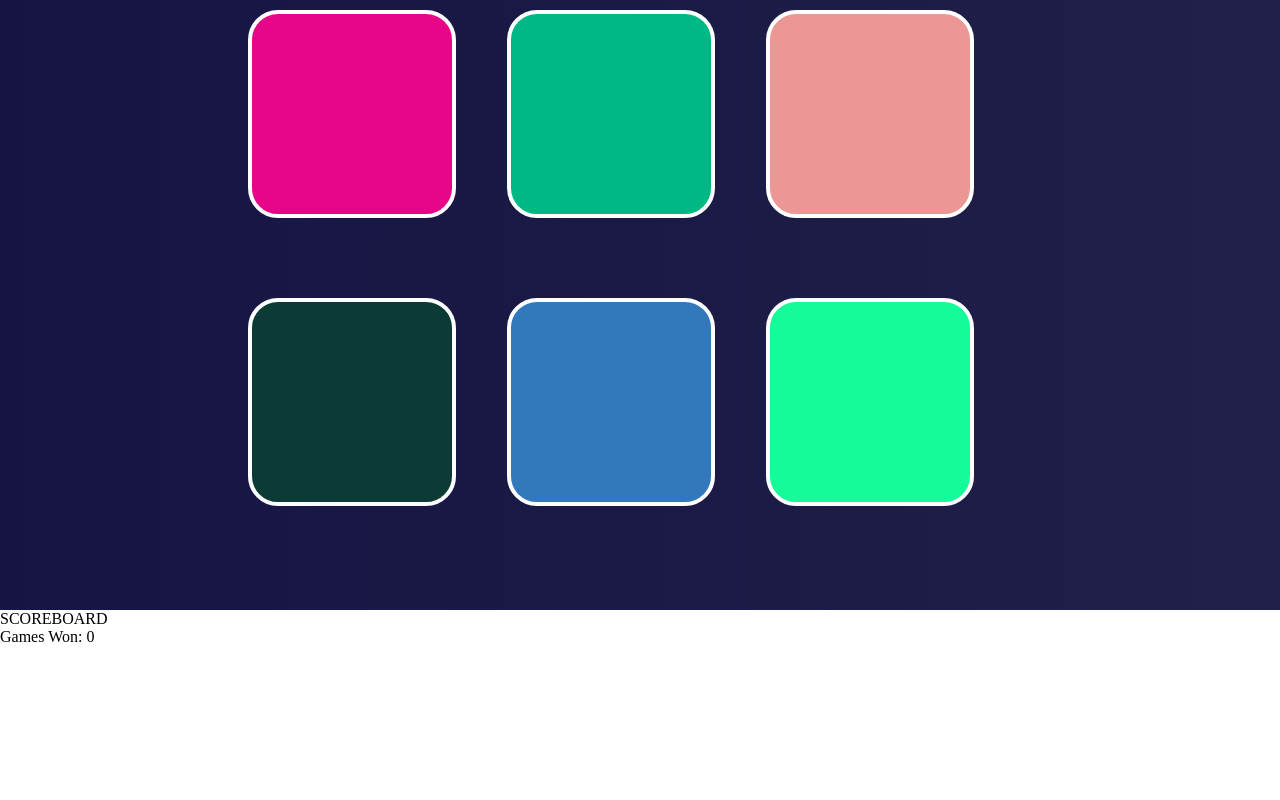
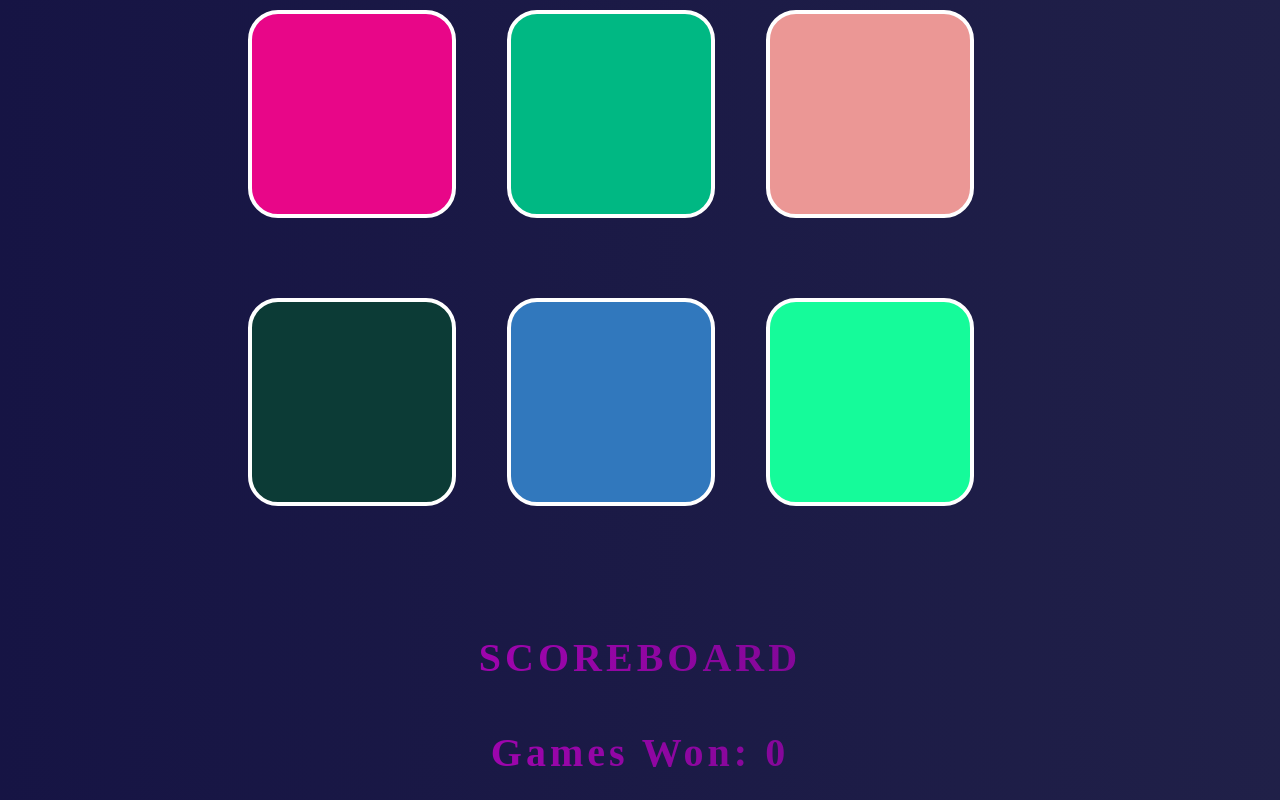
Before and after one commit to sanchito59/color-guessing-game, a React (Create React App) app: page / in a window 1280 px wide. Shown: the part 279-1079 px from the top of the page. Before the commit the page ends 925 px from the top, so only its background shows below. Built offline with nearby package versions, Linux system fonts and the light colour scheme.

Commit message:
add scoreboard v0.1

```diff
--- a/src/components/pages/Homepage/components/Scoreboard/index.jsx
+++ b/src/components/pages/Homepage/components/Scoreboard/index.jsx
@@ -1,5 +1,34 @@
 import React, { useEffect, useState } from "react";
 import PropTypes from "prop-types";
+import styled from "styled-components";
+
+const ScoreboardContainer = styled.section`
+  background: rgb(22, 20, 68);
+  background: linear-gradient(
+    90deg,
+    rgba(22, 20, 68, 1) 0%,
+    rgba(32, 32, 72, 1) 100%
+  );
+`;
+
+const ScoreboardTitle = styled.h1`
+  font-size: 40px;
+  letter-spacing: 4px;
+  text-align: center;
+  margin-top: 0px;
+  margin-bottom: 0px;
+  padding: 24px 0px;
+  background-image: linear-gradient(
+    90deg,
+    rgba(199, 0, 205, 1) 0%,
+    rgba(91, 12, 121, 1) 100%,
+    rgba(22, 20, 68, 1) 100%
+  );
+  background-size: 100%;
+  background-repeat: repeat;
+  -webkit-background-clip: text;
+  -webkit-text-fill-color: transparent;
+`;
 
 const Scoreboard = ({ correct }) => {
   const [gamesWon, setGamesWon] = useState(
@@ -16,10 +45,10 @@ const Scoreboard = ({ correct }) => {
   }, [correct]);
 
   return (
-    <div>
-      <div>SCOREBOARD</div>
-      <>Games Won: {gamesWon}</>
-    </div>
+    <ScoreboardContainer>
+      <ScoreboardTitle>SCOREBOARD</ScoreboardTitle>
+      <ScoreboardTitle>Games Won: {gamesWon}</ScoreboardTitle>
+    </ScoreboardContainer>
   );
 };
 
```
